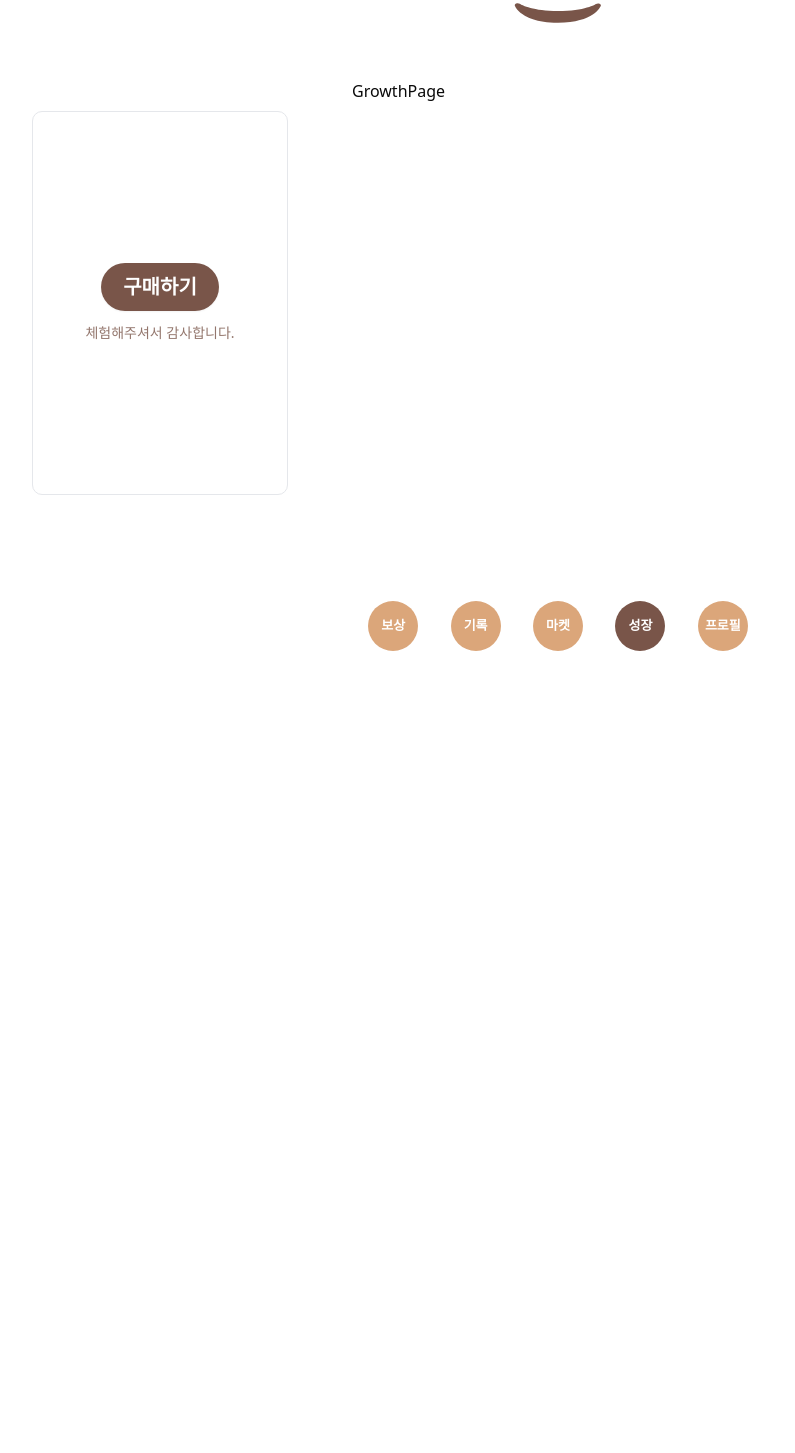
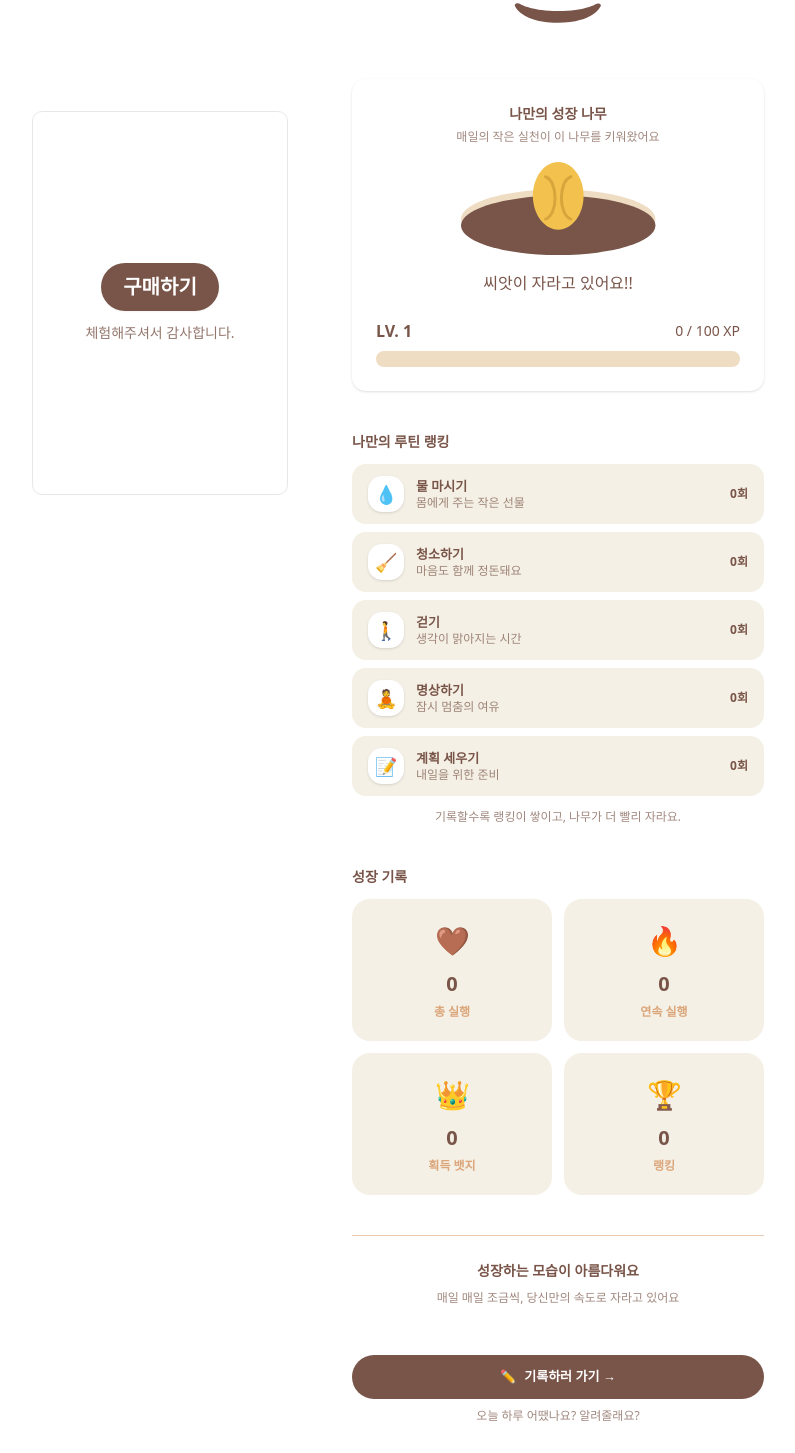
Before and after one commit to msh9176-moondi/ADHD_NFC_FE, a React (Vite) app: page /growth in a window 1280 px wide. Shown: the part 97-1550 px from the top of the page, without its empty margins (242-1037 px from the left). Before the commit the page ends 800 px from the top, so only its background shows below. Built offline with nearby package versions, Linux system fonts and the light colour scheme.

Commit message:
성장페이지 추가

```diff
--- a/src/pages/growth/Growth.tsx
+++ b/src/pages/growth/Growth.tsx
@@ -1,6 +1,251 @@
+import { useMemo } from 'react';
+import { PrimaryPillButton } from '@/components/common/PillButton';
+import XpBar from '@/components/common/XpBar';
+import { useProgressStore } from '@/store/progress';
+import { useRoutineStore } from '@/store/routines';
+import { useNavigate } from 'react-router-dom';
+
+const GROWTH_STAGES = [
+  {
+    minLevel: 1,
+    asset: '/assets/seed/seed-1.svg',
+    text: '씨앗이 자라고 있어요!!',
+  },
+  { minLevel: 2, asset: '/assets/seed/seed-2.svg', text: '씨앗이 돋아났어요!' },
+  {
+    minLevel: 3,
+    asset: '/assets/seed/seed-3.svg',
+    text: '새싹이 자라고 있어요!!',
+  },
+  { minLevel: 4, asset: '/assets/seed/seed-4.svg', text: '잎이 무성해졌어요!' },
+  {
+    minLevel: 5,
+    asset: '/assets/seed/seed-5.svg',
+    text: '작은 나무가 되었어요!',
+  },
+  {
+    minLevel: 6,
+    asset: '/assets/seed/seed-6.svg',
+    text: '나무가 자라고 있어요!',
+  },
+  {
+    minLevel: 7,
+    asset: '/assets/seed/seed-7.svg',
+    text: '큰 나무가 되었어요!',
+  },
+  {
+    minLevel: 8,
+    asset: '/assets/seed/seed-8.svg',
+    text: '나무에 열매가 맺혔어요!',
+  },
+] as const;
+
+function getGrowthStage(level: number) {
+  for (let i = GROWTH_STAGES.length - 1; i >= 0; i--) {
+    if (level >= GROWTH_STAGES[i].minLevel) return GROWTH_STAGES[i];
+  }
+  return GROWTH_STAGES[0];
+}
+
+const ROUTINES_META = [
+  {
+    id: 'water',
+    title: '물 마시기',
+    subtitle: '몸에게 주는 작은 선물',
+    emoji: '💧',
+  },
+  {
+    id: 'clean',
+    title: '청소하기',
+    subtitle: '마음도 함께 정돈돼요',
+    emoji: '🧹',
+  },
+  { id: 'walk', title: '걷기', subtitle: '생각이 맑아지는 시간', emoji: '🚶' },
+  {
+    id: 'meditate',
+    title: '명상하기',
+    subtitle: '잠시 멈춤의 여유',
+    emoji: '🧘',
+  },
+  {
+    id: 'plan',
+    title: '계획 세우기',
+    subtitle: '내일을 위한 준비',
+    emoji: '📝',
+  },
+] as const;
 
 function GrowthPage() {
-  return <div>GrowthPage</div>;
+  const progress = useProgressStore() as any;
+  const level = progress.level as number;
+  const xp = progress.xp as number;
+  const xpToNext = progress.xpToNext as number;
+
+  const streak = (progress.streak ?? 0) as number;
+  const badges = (progress.badges ?? 0) as number;
+  const rank = (progress.rank ?? 0) as number;
+
+  const { counts } = useRoutineStore();
+  const navigate = useNavigate();
+  const growth = getGrowthStage(level);
+
+  const cardClass = 'bg-white rounded-xl shadow-sm';
+
+  const routineRanking = useMemo(() => {
+    return ROUTINES_META.map((r) => ({ ...r, count: counts[r.id] ?? 0 })).sort(
+      (a, b) => b.count - a.count,
+    );
+  }, [counts]);
+
+  const totalExecutions = useMemo(() => {
+    return Object.values(counts).reduce((sum, v) => sum + (v ?? 0), 0);
+  }, [counts]);
+
+  return (
+    <div className="flex flex-col justify-center py-0">
+      <div className="flex flex-col gap-10">
+        {/* 성장 영역 */}
+        <div
+          className={`flex flex-col items-center justify-center gap-4 w-full max-w-md mx-auto ${cardClass} px-6 py-6`}
+        >
+          <div className="text-center">
+            <h2 className="text-[14px] font-semibold text-[#795549] mb-1">
+              나만의 성장 나무
+            </h2>
+            <p className="text-[12px] text-[#795549]/70">
+              매일의 작은 실천이 이 나무를 키워왔어요
+            </p>
+          </div>
+
+          <img src={growth.asset} alt="" />
+          <p className="text-[#795549]">{growth.text}</p>
+          <XpBar level={level} xp={xp} xpToNext={xpToNext} className="mt-2" />
+        </div>
+
+        {/* 나만의 루틴 랭킹 */}
+        <section className="w-full max-w-md mx-auto">
+          <h3 className="text-[14px] font-semibold text-[#795549] mb-3">
+            나만의 루틴 랭킹
+          </h3>
+
+          <div className="space-y-2">
+            {routineRanking.map((r) => (
+              <div
+                key={r.id}
+                className="bg-[#F5F0E5] rounded-xl px-4 py-3 flex items-center justify-between"
+              >
+                <div className="flex items-center gap-3">
+                  <div className="h-9 w-9 rounded-xl bg-white flex items-center justify-center shadow-sm">
+                    <span className="text-[18px]" aria-hidden>
+                      {r.emoji}
+                    </span>
+                  </div>
+                  <div className="leading-tight">
+                    <div className="text-[13px] font-semibold text-[#795549]">
+                      {r.title}
+                    </div>
+                    <div className="text-[12px] text-[#795549]/70">
+                      {r.subtitle}
+                    </div>
+                  </div>
+                </div>
+
+                <div className="text-[12px] font-semibold text-[#795549]">
+                  {r.count}회
+                </div>
+              </div>
+            ))}
+          </div>
+
+          <p className="text-center text-[12px] text-[#795549]/70 mt-3">
+            기록할수록 랭킹이 쌓이고, 나무가 더 빨리 자라요.
+          </p>
+        </section>
+
+        {/* 성장 기록 */}
+        <section className="w-full max-w-md mx-auto">
+          <h3 className="text-[14px] font-semibold text-[#795549] mb-3">
+            성장 기록
+          </h3>
+
+          <div className="grid grid-cols-2 gap-3">
+            <div className="bg-[#F5F0E5] rounded-2xl p-5 text-center">
+              <div className="text-[28px] mb-2" aria-hidden>
+                🤎
+              </div>
+              <div className="text-[20px] font-bold text-[#795549]">
+                {totalExecutions}
+              </div>
+              <div className="text-[12px] font-semibold text-[#DBA67A] mt-1">
+                총 실행
+              </div>
+            </div>
+
+            <div className="bg-[#F5F0E5] rounded-2xl p-5 text-center">
+              <div className="text-[28px] mb-2" aria-hidden>
+                🔥
+              </div>
+              <div className="text-[20px] font-bold text-[#795549]">
+                {streak}
+              </div>
+              <div className="text-[12px] font-semibold text-[#DBA67A] mt-1">
+                연속 실행
+              </div>
+            </div>
+
+            <div className="bg-[#F5F0E5] rounded-2xl p-5 text-center">
+              <div className="text-[28px] mb-2" aria-hidden>
+                👑
+              </div>
+              <div className="text-[20px] font-bold text-[#795549]">
+                {badges}
+              </div>
+              <div className="text-[12px] font-semibold text-[#DBA67A] mt-1">
+                획득 뱃지
+              </div>
+            </div>
+
+            <div className="bg-[#F5F0E5] rounded-2xl p-5 text-center">
+              <div className="text-[28px] mb-2" aria-hidden>
+                🏆
+              </div>
+              <div className="text-[20px] font-bold text-[#795549]">{rank}</div>
+              <div className="text-[12px] font-semibold text-[#DBA67A] mt-1">
+                랭킹
+              </div>
+            </div>
+          </div>
+        </section>
+
+        {/* ✅ 구분선 + 문구 섹션 */}
+        <section className="w-full max-w-md mx-auto">
+          <div className="border-t border-[#DBA67A]/60 pt-6 text-center">
+            <h4 className="text-[14px] font-semibold text-[#795549]">
+              성장하는 모습이 아름다워요
+            </h4>
+            <p className="text-[12px] text-[#795549]/70 mt-2">
+              매일 매일 조금씩, 당신만의 속도로 자라고 있어요
+            </p>
+          </div>
+        </section>
+
+        {/* CTA */}
+        <section className="w-full mt-2 max-w-md mx-auto">
+          <PrimaryPillButton
+            className="w-full text-[13px] font-semibold flex items-center justify-center gap-2"
+            onClick={() => navigate('/report')}
+          >
+            <span aria-hidden>✏️</span>
+            <span>기록하러 가기 →</span>
+          </PrimaryPillButton>
+
+          <p className="text-center text-[12px] text-[#795549]/70 mt-2">
+            오늘 하루 어땠나요? 알려줄래요?
+          </p>
+        </section>
+      </div>
+    </div>
+  );
 }
 
 export default GrowthPage;
--- a/src/pages/report/Report.tsx
+++ b/src/pages/report/Report.tsx
@@ -1,6 +1,7 @@
 import { useMemo, useState } from 'react';
 import { useNavigate } from 'react-router-dom';
 import { PrimaryPillButton } from '@/components/common/PillButton';
+import { useRoutineStore } from '@/store';
 
 type MoodKey = 'excited' | 'calm' | 'sleepy' | 'tired' | 'angry';
 
@@ -12,13 +13,14 @@ const MOODS: Array<{ key: MoodKey; label: string; emoji: string }> = [
   { key: 'angry', label: '짜증', emoji: '😡' },
 ];
 
+// ✅ 루틴을 id 기반으로 변경 (랭킹/누적에 안전)
 const ROUTINES = [
-  '물 마시기 -  몸에게 주는 작은 선물',
-  '청소하기 - 마음도 함께 정돈돼요',
-  '걷기 - 생각이 맑아지는 시간',
-  '명상하기 - 잠시 멈춤의 여유',
-  '계획 세우기 - 내일을 위한 준비',
-];
+  { id: 'water', title: '물 마시기', subtitle: '몸에게 주는 작은 선물' },
+  { id: 'clean', title: '청소하기', subtitle: '마음도 함께 정돈돼요' },
+  { id: 'walk', title: '걷기', subtitle: '생각이 맑아지는 시간' },
+  { id: 'meditate', title: '명상하기', subtitle: '잠시 멈춤의 여유' },
+  { id: 'plan', title: '계획 세우기', subtitle: '내일을 위한 준비' },
+] as const;
 
 const SCALE_LABELS = [
   '거의 못함',
@@ -30,6 +32,7 @@ const SCALE_LABELS = [
 
 function ReportPage() {
   const navigate = useNavigate();
+  const { addCompletions } = useRoutineStore();
 
   const todayText = useMemo(() => {
     const d = new Date();
@@ -47,6 +50,19 @@ function ReportPage() {
   const [note, setNote] = useState('');
 
   const card = 'bg-white rounded-xl shadow-sm';
+
+  const handleSubmit = () => {
+    // ✅ 체크된 루틴 id 추출
+    const completedRoutineIds = ROUTINES.map((r, idx) =>
+      checked[idx] ? r.id : null,
+    ).filter(Boolean) as string[];
+
+    // ✅ 누적 저장(랭킹용)
+    addCompletions(completedRoutineIds);
+
+    // 다음 페이지 이동
+    navigate('/market');
+  };
 
   return (
     <div className="w-full px-4 pb-24">
@@ -98,12 +114,9 @@ function ReportPage() {
 
           <div className={`${card} px-5 py-4`}>
             <div className="relative pt-3 pb-7">
-              {/* Track + ticks + dot (visual) */}
               <div className="relative h-10">
-                {/* base line */}
                 <div className="absolute left-0 right-0 top-5 h-[2px] bg-[#795549]/30 rounded-full" />
 
-                {/* ticks */}
                 {Array.from({ length: 5 }).map((_, i) => (
                   <div
                     key={i}
@@ -115,7 +128,6 @@ function ReportPage() {
                   />
                 ))}
 
-                {/* dot */}
                 <div
                   className="absolute top-[16px] h-4 w-4 rounded-full bg-[#795549] pointer-events-none"
                   style={{
@@ -124,7 +136,6 @@ function ReportPage() {
                   }}
                 />
 
-                {/* REAL slider (transparent) */}
                 <input
                   type="range"
                   min={0}
@@ -137,7 +148,6 @@ function ReportPage() {
                 />
               </div>
 
-              {/* labels */}
               <div className="mt-2 flex items-center justify-between text-[11px] font-medium text-[#DBA67A]">
                 {SCALE_LABELS.map((t) => (
                   <span key={t}>{t}</span>
@@ -154,9 +164,9 @@ function ReportPage() {
           </h3>
 
           <div className="space-y-3">
-            {ROUTINES.map((text, idx) => (
+            {ROUTINES.map((r, idx) => (
               <label
-                key={idx}
+                key={r.id}
                 className={[
                   card,
                   'px-4 py-3 flex items-center gap-3 cursor-pointer select-none',
@@ -171,7 +181,7 @@ function ReportPage() {
                   }
                 />
                 <span className="text-[13px] font-medium text-[#795549]">
-                  {text}
+                  {r.title} - {r.subtitle}
                 </span>
               </label>
             ))}
@@ -203,7 +213,7 @@ function ReportPage() {
         <section className="w-full mt-4">
           <PrimaryPillButton
             className="w-full text-[13px] font-semibold flex items-center justify-center gap-2"
-            onClick={() => navigate('/market')}
+            onClick={handleSubmit}
           >
             <span aria-hidden>🎁</span>
             <span>나를 위한 선물 보러가기 →</span>
--- /dev/null
+++ b/src/store/index.ts
@@ -0,0 +1,2 @@
+export { useProgressStore } from './progress';
+export { useRoutineStore } from './routines';
--- /dev/null
+++ b/src/store/routines.ts
@@ -0,0 +1,22 @@
+import { create } from 'zustand';
+
+type RoutineCounts = Record<string, number>;
+
+type RoutineState = {
+  counts: RoutineCounts;
+  addCompletions: (routineIds: string[]) => void;
+  resetCounts: () => void;
+};
+
+export const useRoutineStore = create<RoutineState>((set) => ({
+  counts: {},
+  addCompletions: (routineIds) =>
+    set((state) => {
+      const next = { ...state.counts };
+      for (const id of routineIds) {
+        next[id] = (next[id] ?? 0) + 1;
+      }
+      return { counts: next };
+    }),
+  resetCounts: () => set({ counts: {} }),
+}));
```
